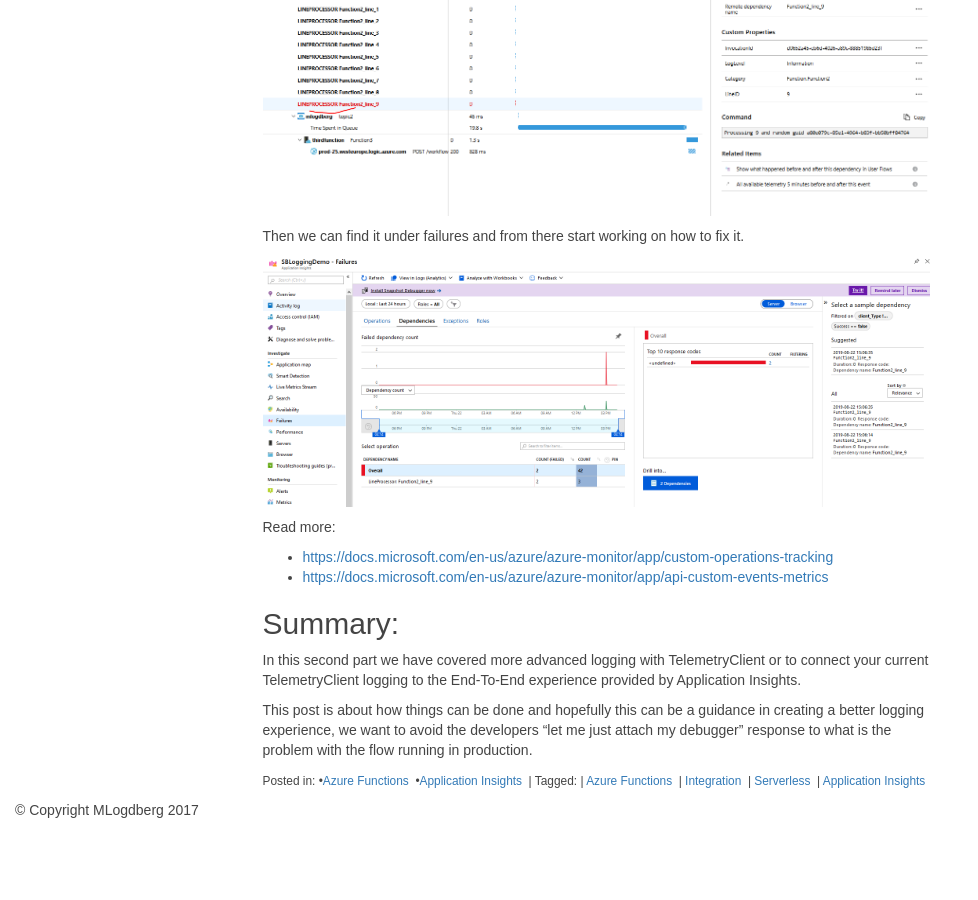
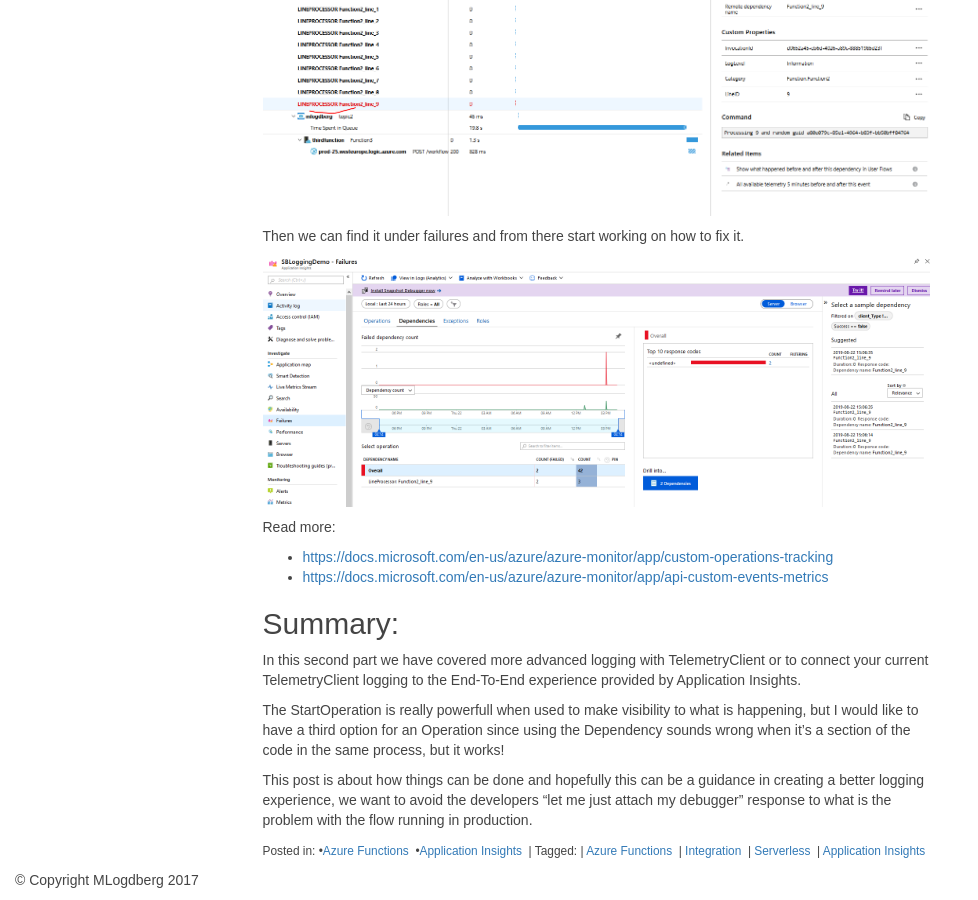
Before and after one commit to MLogdberg/mlogdberg.github.io, a Jekyll site: the page built from _posts/2019-08-23-Function and Application Insight part 2.md, in a window 1280 px wide and 900 px high, scrolled down 4387 px. Shown: the whole window, without its empty margins (0-978 px from the left). Built offline with Jekyll 4.4.1, drawn with Linux system fonts in a browser that asks for light colours; nearby versions of some CDN libraries; some web fonts are replaced; comment, search, counter and statistics services are not loaded; before the commit the page ends 5217 px from its top, so only the background shows below that.

```diff
--- a/_posts/2019-08-23-Function and Application Insight part 2.md
+++ b/_posts/2019-08-23-Function and Application Insight part 2.md
@@ -132,4 +132,6 @@ Read more:
 ## Summary:
 In this second part we have covered more advanced logging with TelemetryClient or to connect your current TelemetryClient logging to the End-To-End experience provided by Application Insights.
 
+The StartOperation is really powerfull when used to make visibility to what is happening, but I would like to have a third option for an Operation since using the Dependency sounds wrong when it's a section of the code in the same process, but it works!
+
 This post is about how things can be done and hopefully this can be a guidance in creating a better logging experience, we want to avoid the developers "let me just attach my debugger" response to what is the problem with the flow running in production.
```
